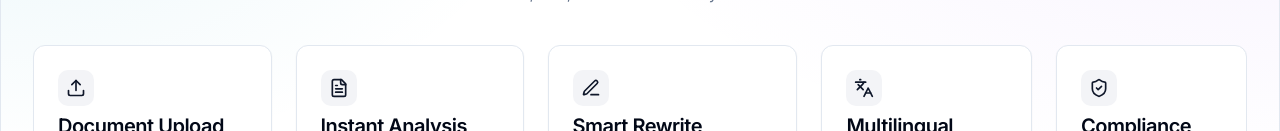
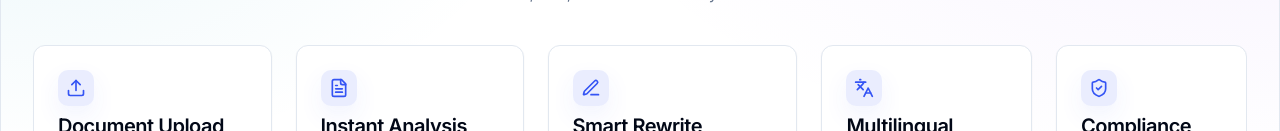
Before and after one commit to caspervdk/ai-docu, a React (Vite) app: page / in a window 1280 px wide. Shown: the part 821-952 px from the top of the page. Built offline with nearby package versions, Linux system fonts and the light colour scheme.

Commit message:
Apply AI colors to selected elements
Applied modern AI colors to the selected elements for improved visibility and aesthetic appeal.

```diff
--- a/src/pages/Index.tsx
+++ b/src/pages/Index.tsx
@@ -91,7 +91,7 @@ const Index = () => {
             }].map((f, i) => (
               <Card key={i} className="hover:shadow-md transition-shadow">
                 <CardHeader>
-                  <div className="size-9 rounded-md bg-secondary text-secondary-foreground flex items-center justify-center">
+                  <div className="size-9 rounded-md bg-primary/10 text-primary ring-1 ring-primary/20 shadow-glow flex items-center justify-center">
                     <f.icon className="size-5" />
                   </div>
                   <CardTitle className="mt-2 text-xl">{f.title}</CardTitle>
```
